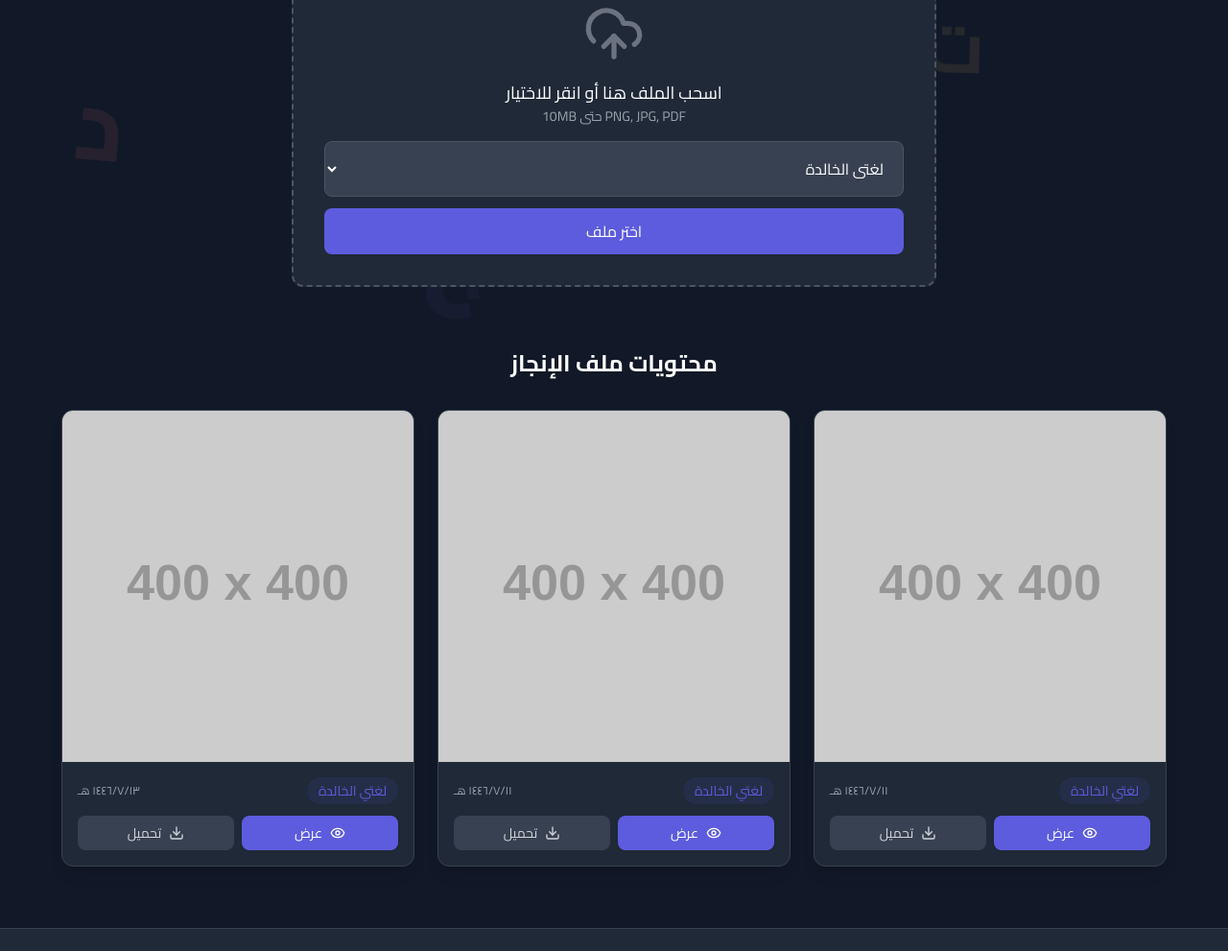
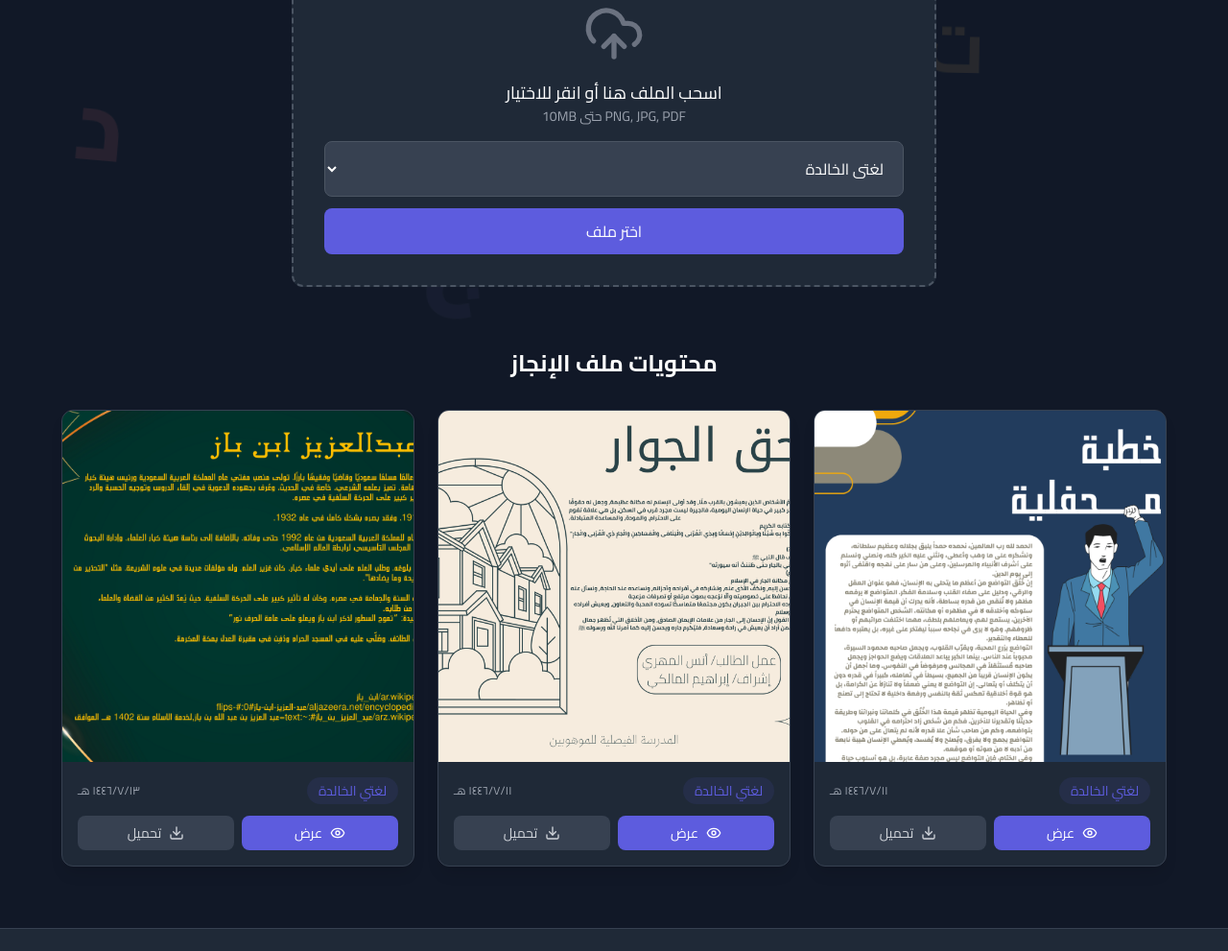
Before and after one commit to Pineymium/mahami, a plain HTML site: page index.html in a window 1280 px wide. Shown: the part 460-1451 px from the top of the page at 96% size. Drawn offline with nearby package versions, Linux system fonts and the light colour scheme; placeholder pictures from the web are drawn by us.

Commit message:
Update image URLs in portfolio items

```diff
--- a/index.html
+++ b/index.html
@@ -305,21 +305,21 @@
         let homeworks = [
              {
                  id: 1,
-                 imageUrl: 'https://via.placeholder.com/400x400/5D5CDE/FFFFFF?text=QOTBA',
+                 imageUrl: 'images/QOTBA.png',
                  subject: 'لغتي الخالدة',
                  createdAt: '2025-01-11',
                  fileName: 'QOTBA.png'
              },
               {
                  id: 2,
-                 imageUrl: 'https://via.placeholder.com/400x400/82ca9d/FFFFFF?text=HQ',
+                 imageUrl: 'images/HQ.png',
                  subject: 'لغتي الخالدة',
                  createdAt: '2025-01-11',
                  fileName: 'HQ.png'
              },
               {
                  id: 3,
-                 imageUrl: 'https://via.placeholder.com/400x400/ffc658/FFFFFF?text=Ibn+Baz',
+                 imageUrl: 'images/bn baz.png',
                  subject: 'لغتي الخالدة',
                  createdAt: '2025-01-13',
                  fileName: 'bn baz.png'
@@ -390,7 +390,7 @@
                     <div class="homework-card bg-white dark:bg-gray-800 rounded-xl shadow-lg overflow-hidden border border-gray-200 dark:border-gray-700">
                         <div class="aspect-square bg-gray-100 dark:bg-gray-700 flex items-center justify-center">
                             ${isImage ?
-                                `<img src="${homework.imageUrl}" alt="مهمة أدائية" class="w-full h-full object-cover">` :
+                                `<img src="${homework.imageUrl}" alt="عمل الطالب" class="w-full h-full object-cover">` :
                                 `<i data-lucide="file-text" class="w-16 h-16 text-gray-400"></i>`
                             }
                         </div>
```
